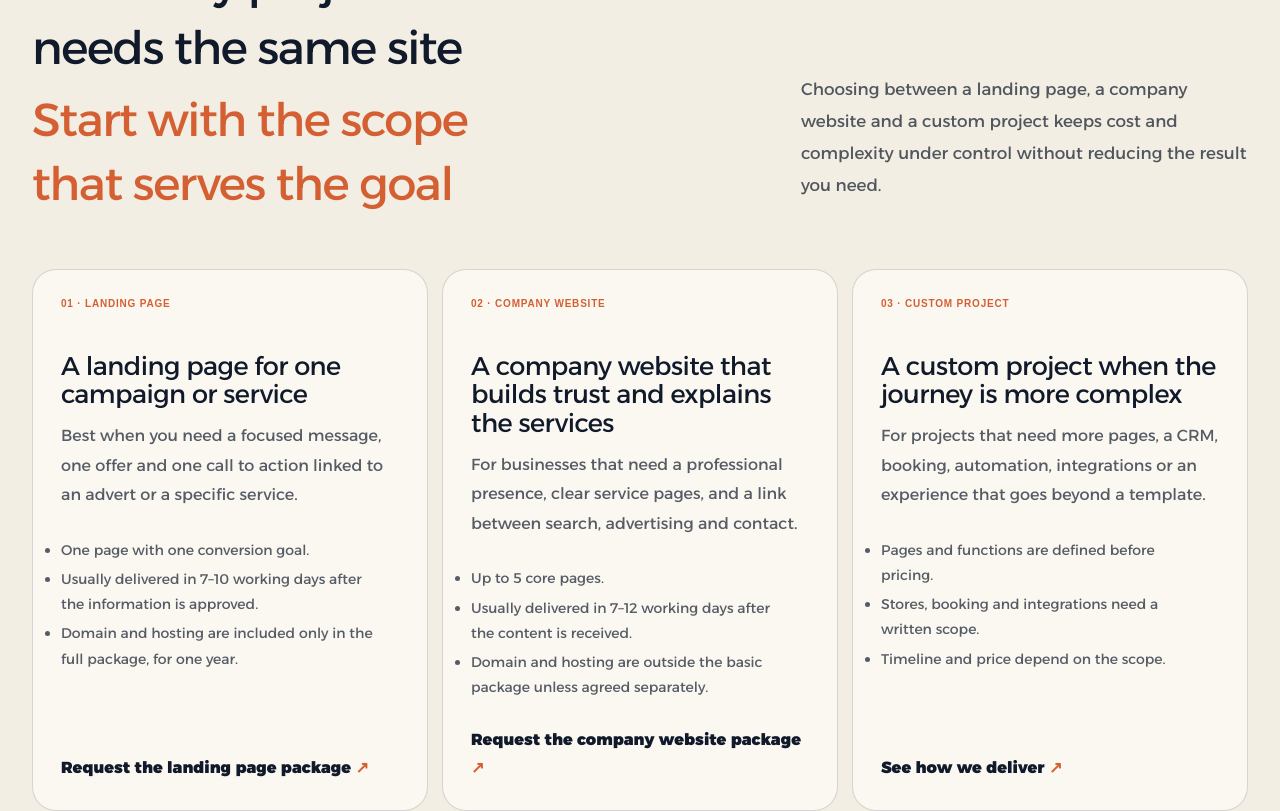
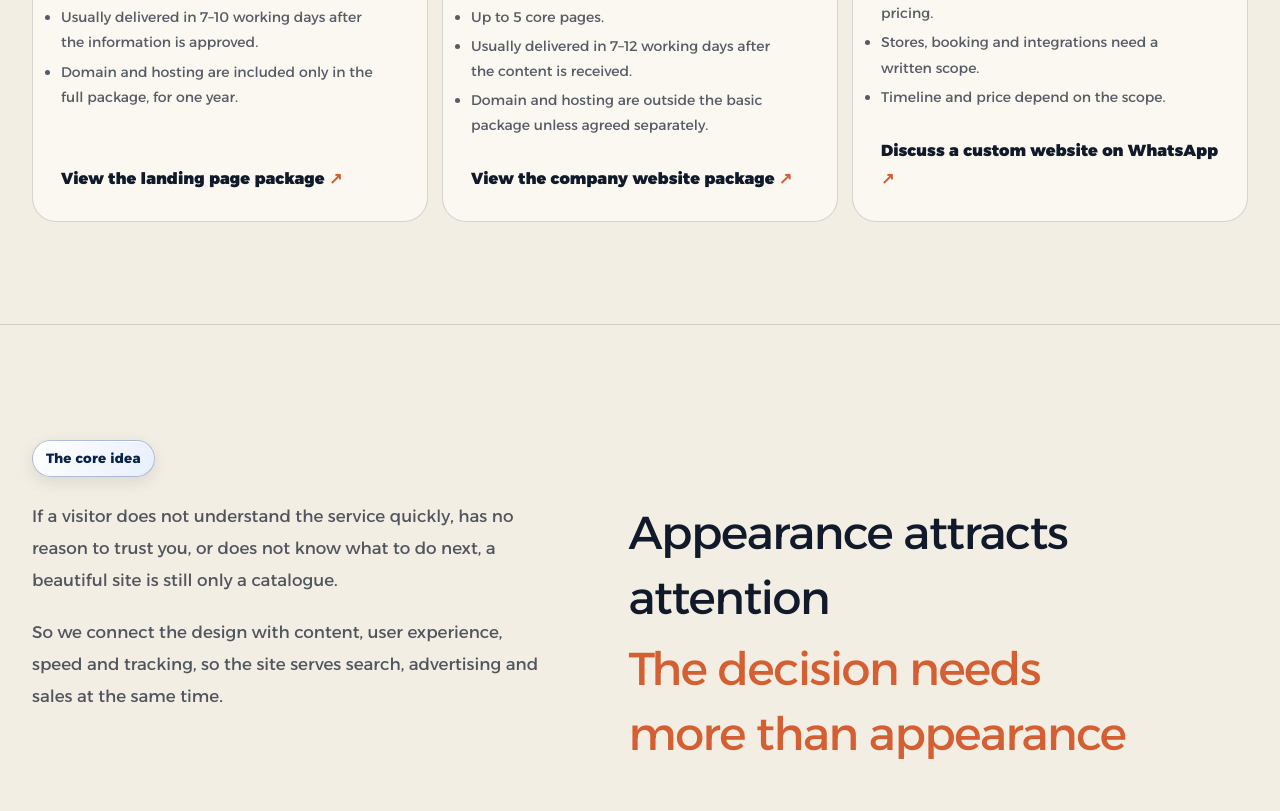
Before and after one commit to mohammedrashad2011-ui/Dewank-2026-website, a Next.js app: page /en/website-design in a window 1280 px wide. Shown: the part 1860-2671 px from the top of the page. Built offline with nearby package versions, Linux system fonts and the light colour scheme.

Commit message:
CRO: link English website packages to their actual offer pages

```diff
--- a/app/(en)/en/website-design/page.tsx
+++ b/app/(en)/en/website-design/page.tsx
@@ -34,8 +34,8 @@ const servicePaths = [
     title: "A landing page for one campaign or service",
     text: "Best when you need a focused message, one offer and one call to action linked to an advert or a specific service.",
     facts: ["One page with one conversion goal.", "Usually delivered in 7–10 working days after the information is approved.", "Domain and hosting are included only in the full package, for one year."],
-    href: "/en/contact",
-    cta: "Request the landing page package",
+    href: "/en/offers/landing-page-package",
+    cta: "View the landing page package",
   },
   {
     id: "company-website",
@@ -43,8 +43,8 @@ const servicePaths = [
     title: "A company website that builds trust and explains the services",
     text: "For businesses that need a professional presence, clear service pages, and a link between search, advertising and contact.",
     facts: ["Up to 5 core pages.", "Usually delivered in 7–12 working days after the content is received.", "Domain and hosting are outside the basic package unless agreed separately."],
-    href: "/en/contact",
-    cta: "Request the company website package",
+    href: "/en/offers/small-business-website",
+    cta: "View the company website package",
   },
   {
     id: "custom-project",
@@ -52,8 +52,8 @@ const servicePaths = [
     title: "A custom project when the journey is more complex",
     text: "For projects that need more pages, a CRM, booking, automation, integrations or an experience that goes beyond a template.",
     facts: ["Pages and functions are defined before pricing.", "Stores, booking and integrations need a written scope.", "Timeline and price depend on the scope."],
-    href: "#process",
-    cta: "See how we deliver",
+    href: "https://wa.me/97339066649?text=" + encodeURIComponent("Hello Dewank, I need a custom website with additional features. My business is: "),
+    cta: "Discuss a custom website on WhatsApp",
   },
 ];
 
@@ -171,6 +171,21 @@ export default function WebsiteDesignPage() {
         </div>
       </section>
 
+      <section className="wd-paths shell" id="choose-path">
+        <div className="wd-section-head"><div><span className="wd-label">Choose a starting point</span><h2>Not every project needs the same site<br /><em>Start with the scope that serves the goal</em></h2></div><p>Choosing between a landing page, a company website and a custom project keeps cost and complexity under control without reducing the result you need.</p></div>
+        <div className="wd-path-grid">
+          {servicePaths.map((path, index) => (
+            <article key={path.title} id={path.id}>
+              <small>{String(index + 1).padStart(2, "0")} · {path.label}</small>
+              <h3>{path.title}</h3>
+              <p>{path.text}</p>
+              <ul className="wd-path-facts">{path.facts.map((fact) => <li key={fact}>{fact}</li>)}</ul>
+              {path.href.startsWith("https://wa.me/") ? <a href={path.href} target="_blank" rel="noopener noreferrer">{path.cta} <span aria-hidden="true">↗</span></a> : <Link href={path.href}>{path.cta} <span aria-hidden="true">↗</span></Link>}
+            </article>
+          ))}
+        </div>
+      </section>
+
       <section className="wd-truth">
         <div className="shell">
           <span className="wd-label wd-truth-label">The core idea</span>
@@ -181,21 +196,6 @@ export default function WebsiteDesignPage() {
               <p>So we connect the design with content, user experience, speed and tracking, so the site serves search, advertising and sales at the same time.</p>
             </div>
           </div>
-        </div>
-      </section>
-
-      <section className="wd-paths shell" id="choose-path">
-        <div className="wd-section-head"><div><span className="wd-label">Choose a starting point</span><h2>Not every project needs the same site<br /><em>Start with the scope that serves the goal</em></h2></div><p>Choosing between a landing page, a company website and a custom project keeps cost and complexity under control without reducing the result you need.</p></div>
-        <div className="wd-path-grid">
-          {servicePaths.map((path, index) => (
-            <article key={path.title} id={path.id}>
-              <small>{String(index + 1).padStart(2, "0")} · {path.label}</small>
-              <h3>{path.title}</h3>
-              <p>{path.text}</p>
-              <ul className="wd-path-facts">{path.facts.map((fact) => <li key={fact}>{fact}</li>)}</ul>
-              <Link href={path.href}>{path.cta} <span>↗</span></Link>
-            </article>
-          ))}
         </div>
       </section>
 
@@ -249,17 +249,17 @@ export default function WebsiteDesignPage() {
           ))}
         </div>
         <div className="wd-offer-grid">
-          <Link className="wd-offer-card" href="/en/contact">
+          <Link className="wd-offer-card" href="/en/offers/landing-page-package">
             <small>For one campaign or service</small>
             <strong>Custom landing page</strong>
             <p>A focused path with one goal, including copy, design, the form or WhatsApp route and conversion tracking.</p>
-            <span className="wd-offer-price"><OfferPrice offerKey="landing-page-package" className="wd-offer-price-value" /><span className="wd-offer-link">Request this package →</span></span>
+            <span className="wd-offer-price"><OfferPrice offerKey="landing-page-package" className="wd-offer-price-value" /><span className="wd-offer-link">View the package →</span></span>
           </Link>
-          <Link className="wd-offer-card" href="/en/contact">
+          <Link className="wd-offer-card" href="/en/offers/small-business-website">
             <small>For a small company website</small>
             <strong>Company website, up to 5 pages</strong>
             <p>A ready starting point for businesses that need a professional presence without a large development project.</p>
-            <span className="wd-offer-price"><OfferPrice offerKey="small-business-website" className="wd-offer-price-value" /><span className="wd-offer-link">Request this package →</span></span>
+            <span className="wd-offer-price"><OfferPrice offerKey="small-business-website" className="wd-offer-price-value" /><span className="wd-offer-link">View the package →</span></span>
           </Link>
         </div>
       </section>
```
